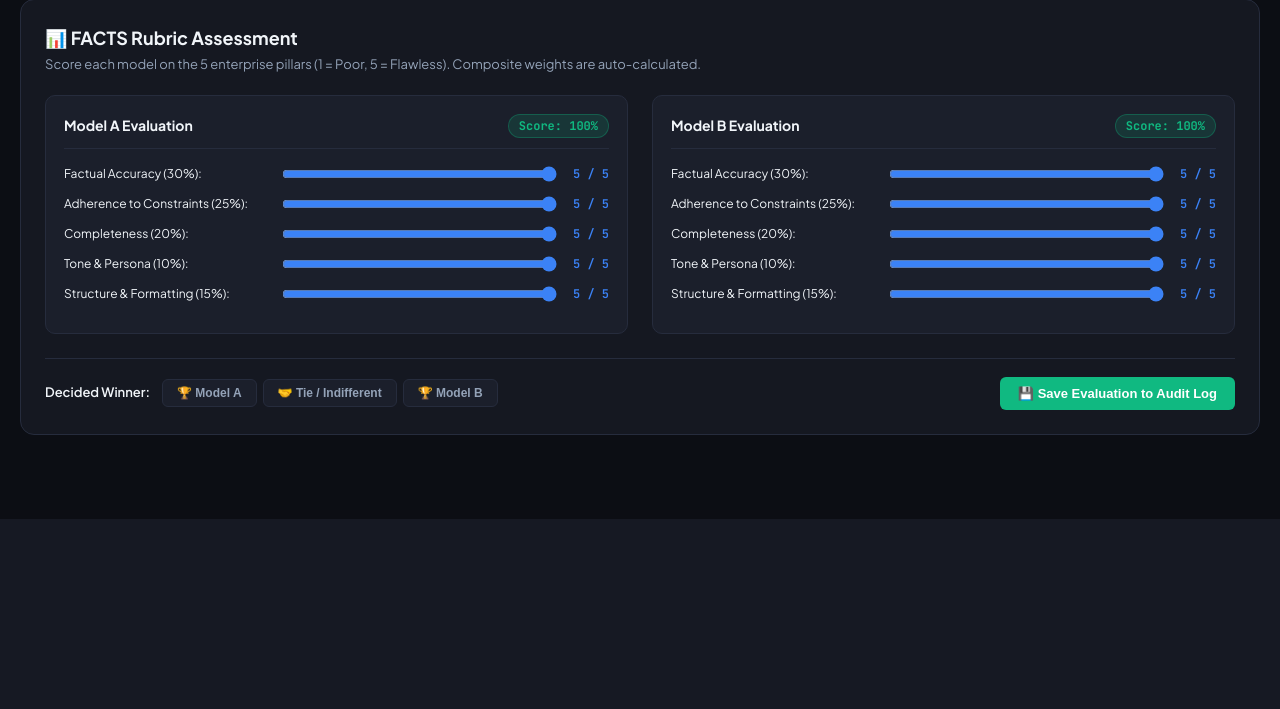
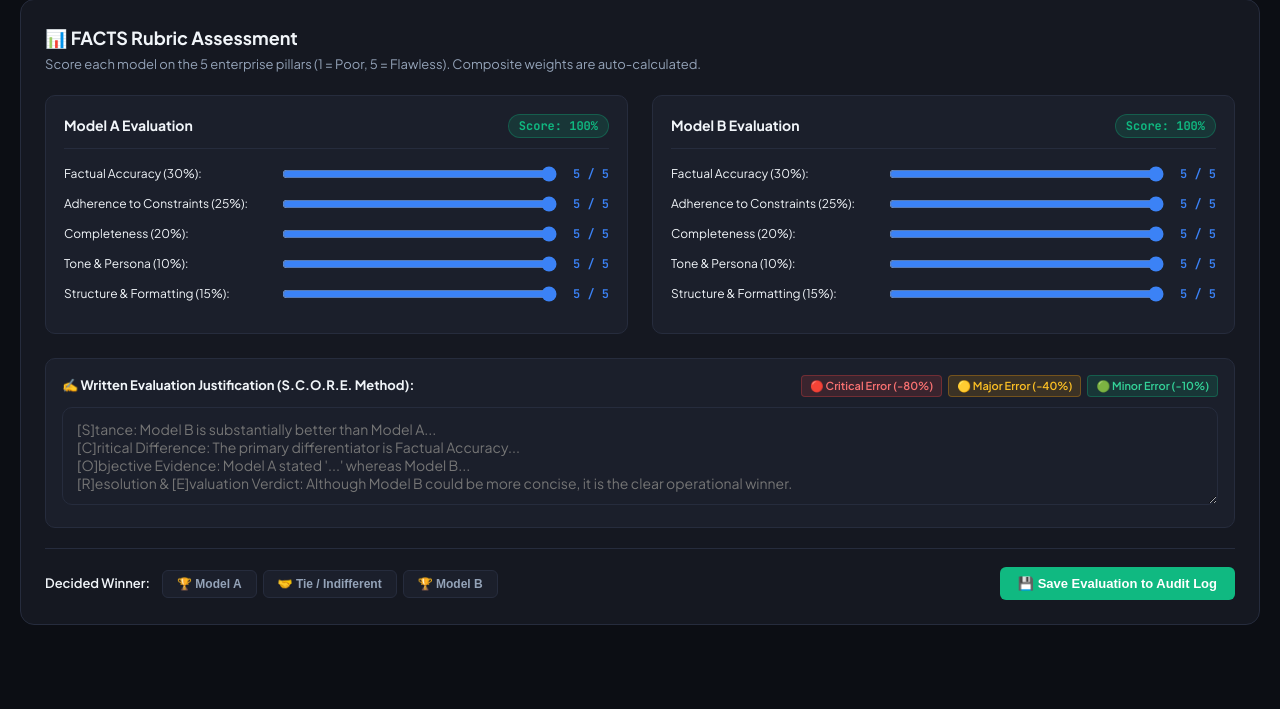
Before and after one commit to mricky/llm-evaluation-playground, a FastAPI app: page / in a window 1280 px wide. Shown: the part 713-1422 px from the top of the page. Before the commit the page ends 1232 px from the top, so only its background shows below. Run offline with FastAPI, Linux system fonts and the light colour scheme.

Commit message:
feat: add S.C.O.R.E. English justification box and Error Taxonomy badges

```diff
--- a/static/css/style.css
+++ b/static/css/style.css
@@ -411,6 +411,61 @@ select {
   font-weight: 600;
 }
 
+/* S.C.O.R.E. Justification Panel */
+.score-justification-panel {
+  background: var(--bg-input);
+  border: 1px solid var(--border);
+  border-radius: var(--radius-md);
+  padding: 16px;
+  margin-bottom: 20px;
+}
+
+.panel-top {
+  display: flex;
+  justify-content: space-between;
+  align-items: center;
+  margin-bottom: 10px;
+  flex-wrap: wrap;
+  gap: 8px;
+}
+
+.panel-top label {
+  font-size: 13px;
+  font-weight: 700;
+  color: var(--text-main);
+}
+
+.taxonomy-badges {
+  display: flex;
+  gap: 6px;
+}
+
+.tax-badge {
+  font-size: 11px;
+  font-weight: 600;
+  padding: 2px 8px;
+  border-radius: 4px;
+  cursor: help;
+}
+
+.tax-badge.critical {
+  background: rgba(239, 68, 68, 0.15);
+  color: #f87171;
+  border: 1px solid rgba(239, 68, 68, 0.3);
+}
+
+.tax-badge.major {
+  background: rgba(245, 158, 11, 0.15);
+  color: #fbbf24;
+  border: 1px solid rgba(245, 158, 11, 0.3);
+}
+
+.tax-badge.minor {
+  background: rgba(16, 185, 129, 0.15);
+  color: #34d399;
+  border: 1px solid rgba(16, 185, 129, 0.3);
+}
+
 /* Verdict Bar */
 .verdict-bar {
   display: flex;
--- a/static/js/app.js
+++ b/static/js/app.js
@@ -268,6 +268,8 @@ function initSaveEvaluation() {
       return;
     }
 
+    const justification = document.getElementById('score-justification').value.trim();
+
     const payload = {
       prompt,
       model_a_name: modelA,
@@ -277,7 +279,7 @@ function initSaveEvaluation() {
       assessment_a: getAssessmentData('a'),
       assessment_b: getAssessmentData('b'),
       winner: selectedWinner,
-      tags: ['arena', 'manual-eval']
+      tags: ['arena', 'manual-eval', ...(justification ? [`SCORE:${justification}`] : [])]
     };
 
     saveBtn.disabled = true;
--- a/templates/index.html
+++ b/templates/index.html
@@ -179,6 +179,19 @@
           </div>
         </div>
 
+        <!-- S.C.O.R.E. Justification & Error Taxonomy Panel -->
+        <div class="score-justification-panel">
+          <div class="panel-top">
+            <label for="score-text">✍️ Written Evaluation Justification (S.C.O.R.E. Method):</label>
+            <div class="taxonomy-badges">
+              <span class="tax-badge critical" title="Rating 1: Hallucinations, security leaks, safety violations, negative constraint breach">🔴 Critical Error (-80%)</span>
+              <span class="tax-badge major" title="Rating 2-3: Incomplete response, math calculation defect, O(N^2) bottleneck">🟡 Major Error (-40%)</span>
+              <span class="tax-badge minor" title="Rating 4: Typo, slight markdown styling, verbose closing">🟢 Minor Error (-10%)</span>
+            </div>
+          </div>
+          <textarea id="score-justification" rows="4" placeholder="[S]tance: Model B is substantially better than Model A...&#10;[C]ritical Difference: The primary differentiator is Factual Accuracy...&#10;[O]bjective Evidence: Model A stated '...' whereas Model B...&#10;[R]esolution & [E]valuation Verdict: Although Model B could be more concise, it is the clear operational winner."></textarea>
+        </div>
+
         <div class="verdict-bar">
           <div class="winner-selector">
             <label>Decided Winner:</label>
```
